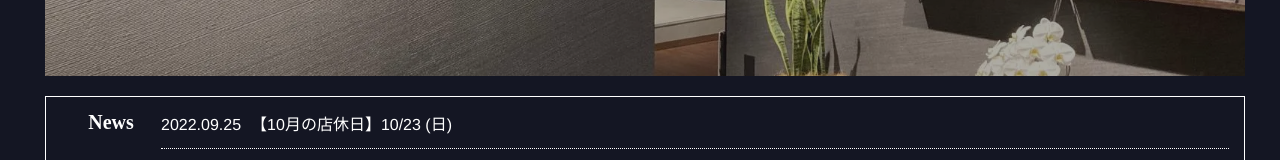
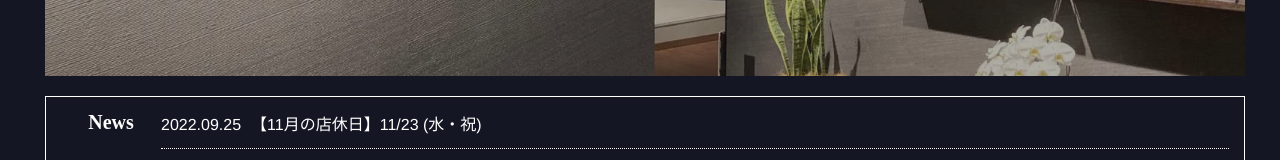
Before and after one commit to kamy0042/bee_group_web, a Next.js app: page / in a window 1280 px wide. Shown: the part 751-911 px from the top of the page. Built offline with nearby package versions, Linux system fonts and the light colour scheme.

Commit message:
お知らせ追加

```diff
--- a/pages/index.tsx
+++ b/pages/index.tsx
@@ -96,7 +96,7 @@ const Index = () => {
             <ul>
               <li>
                 <span>2022.09.25</span>
-                <span>【10月の店休日】10/23 (日)</span>
+                <span>【11月の店休日】11/23 (水・祝)</span>
               </li>
               <li>
                 <span>2022.09.21</span>
```
